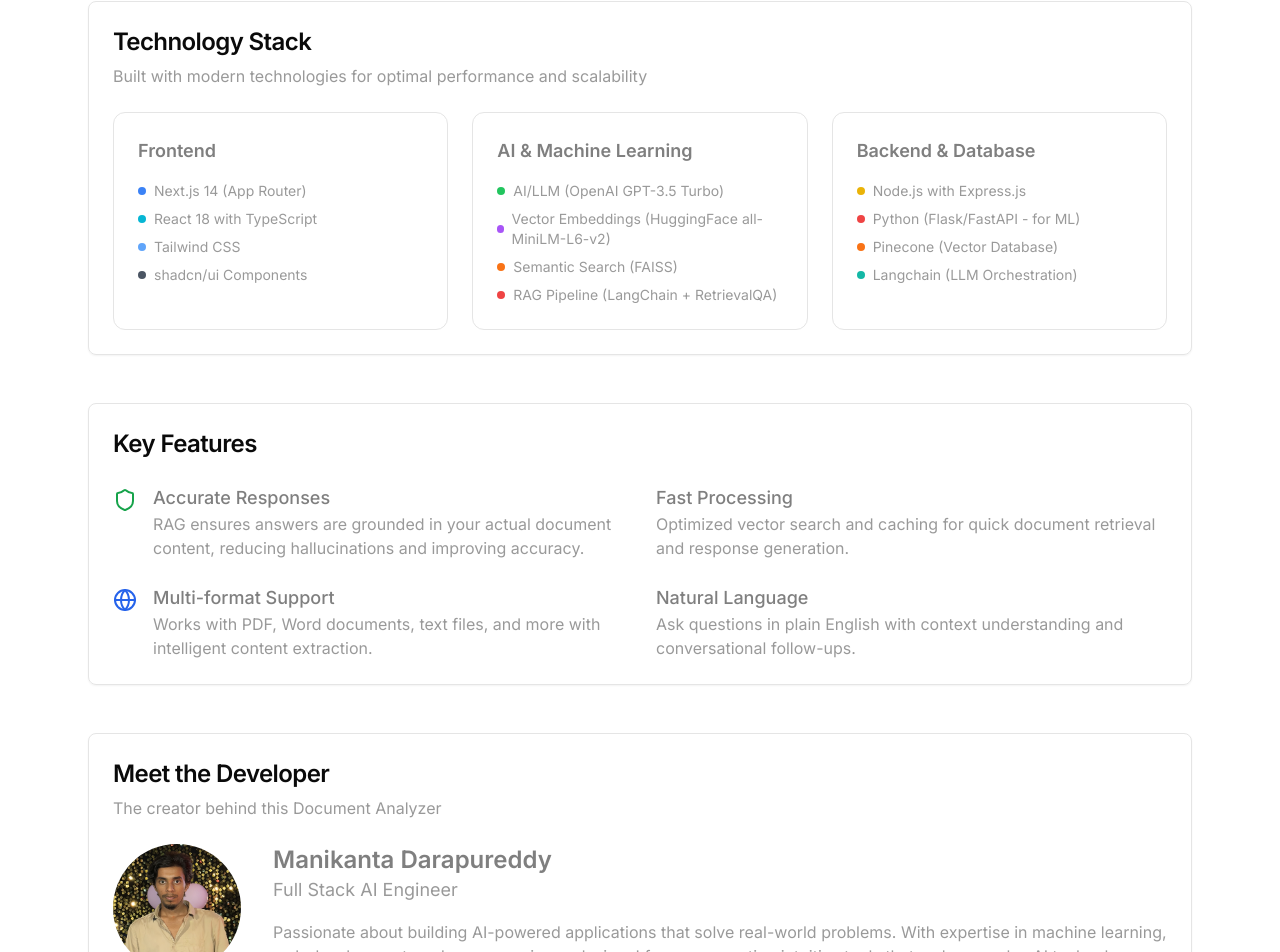
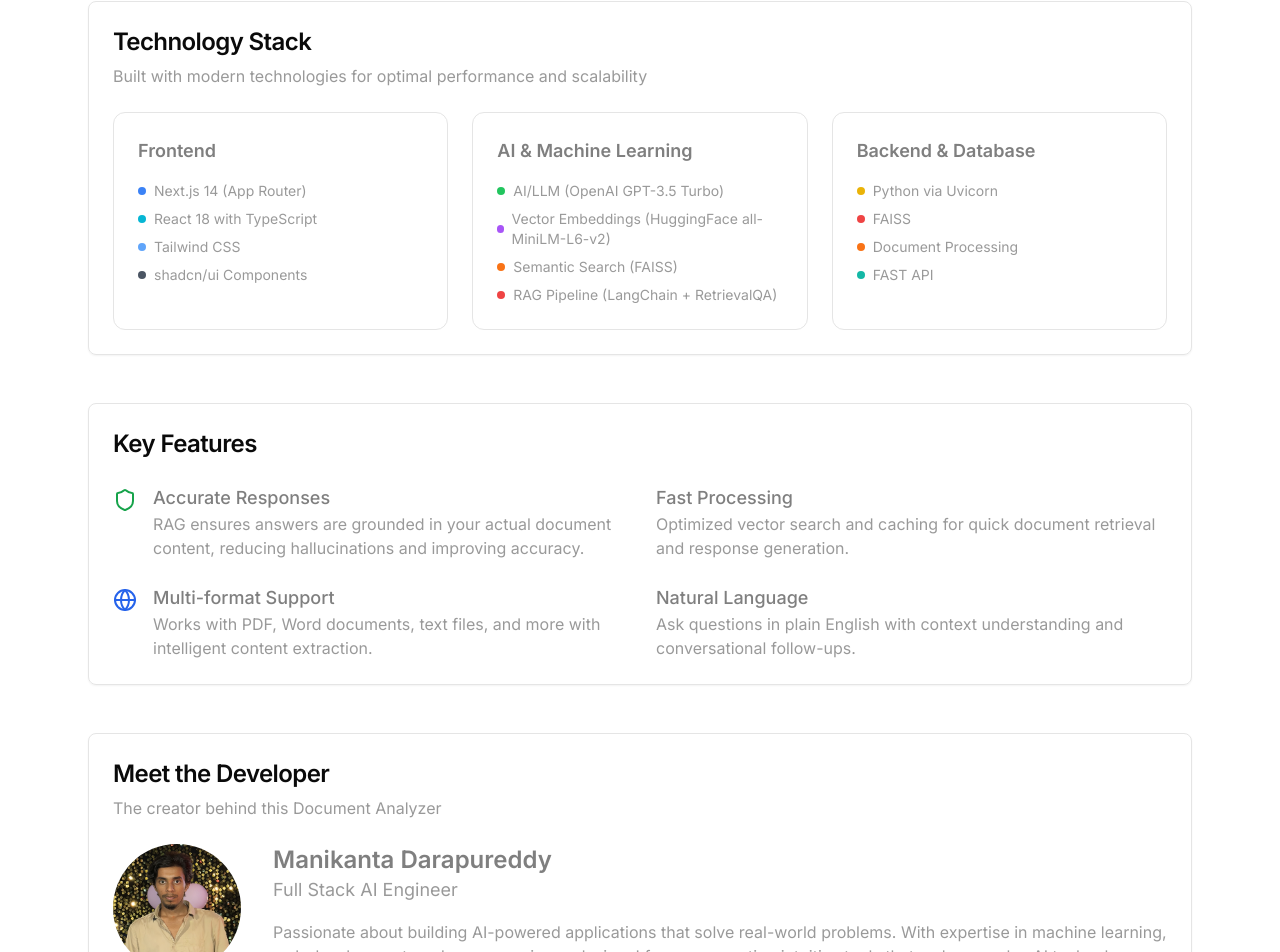
Before and after one commit to chinni-d/AI_Analyzer, a Next.js app: page /about in a window 1280 px wide. Shown: the part 911-1863 px from the top of the page. Built offline with nearby package versions, Linux system fonts and the light colour scheme; no server answers.

Commit message:
About page backend tech changed

```diff
--- a/app/about/page.tsx
+++ b/app/about/page.tsx
@@ -224,19 +224,19 @@ export default function AboutPage() {
                     <div className="space-y-2 text-sm text-black/40 dark:text-white">
                       <div className="flex items-center gap-2">
                         <div className="w-2 h-2 bg-yellow-500 rounded-full"></div>
-                        <span>Node.js with Express.js</span>
+                        <span>Python via Uvicorn</span>
                       </div>
                       <div className="flex items-center gap-2">
                         <div className="w-2 h-2 bg-red-500 rounded-full"></div>
-                        <span>Python (Flask/FastAPI - for ML)</span>
+                        <span>FAISS</span>
                       </div>
                       <div className="flex items-center gap-2">
                         <div className="w-2 h-2 bg-orange-500 rounded-full"></div>
-                        <span>Pinecone (Vector Database)</span>
+                        <span>Document Processing </span>
                       </div>
                       <div className="flex items-center gap-2">
                         <div className="w-2 h-2 bg-teal-500 rounded-full"></div>
-                        <span>Langchain (LLM Orchestration)</span>
+                        <span>FAST API</span>
                       </div>
                     </div>
                   </div>
```
